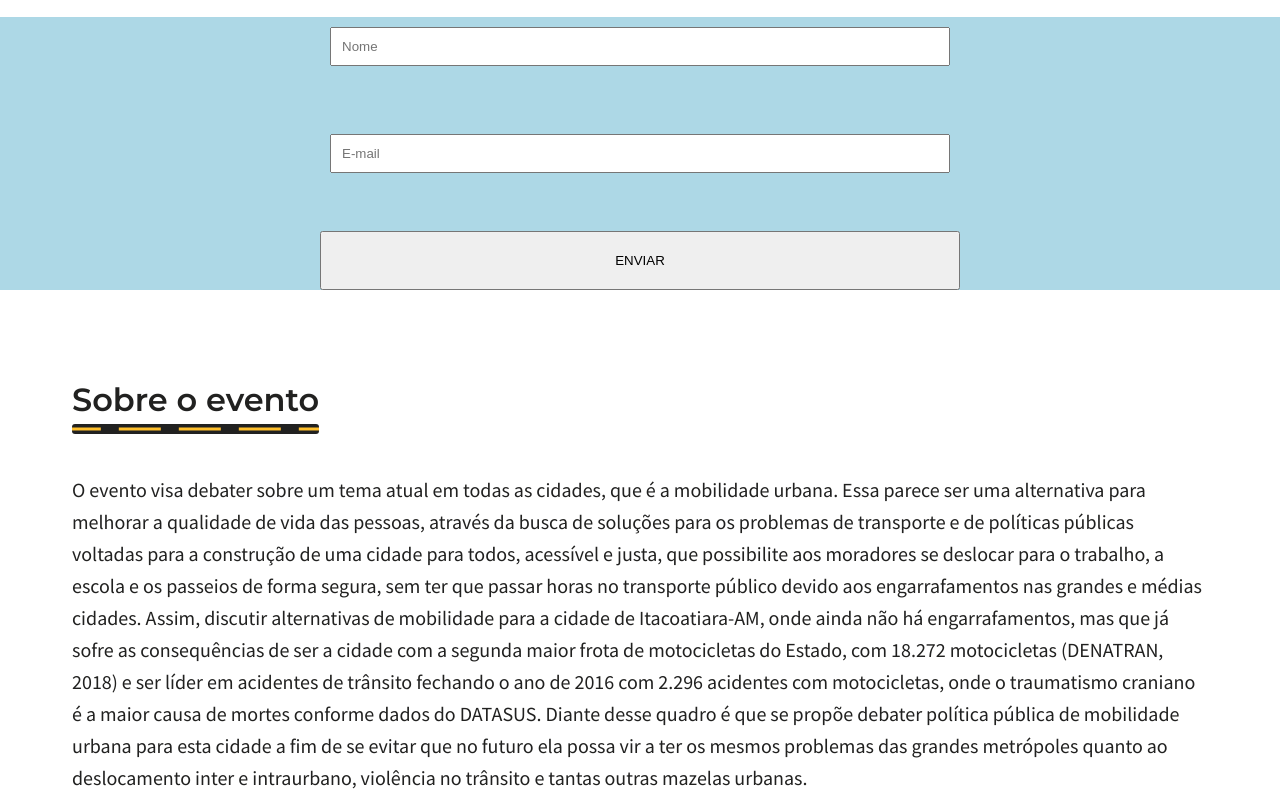
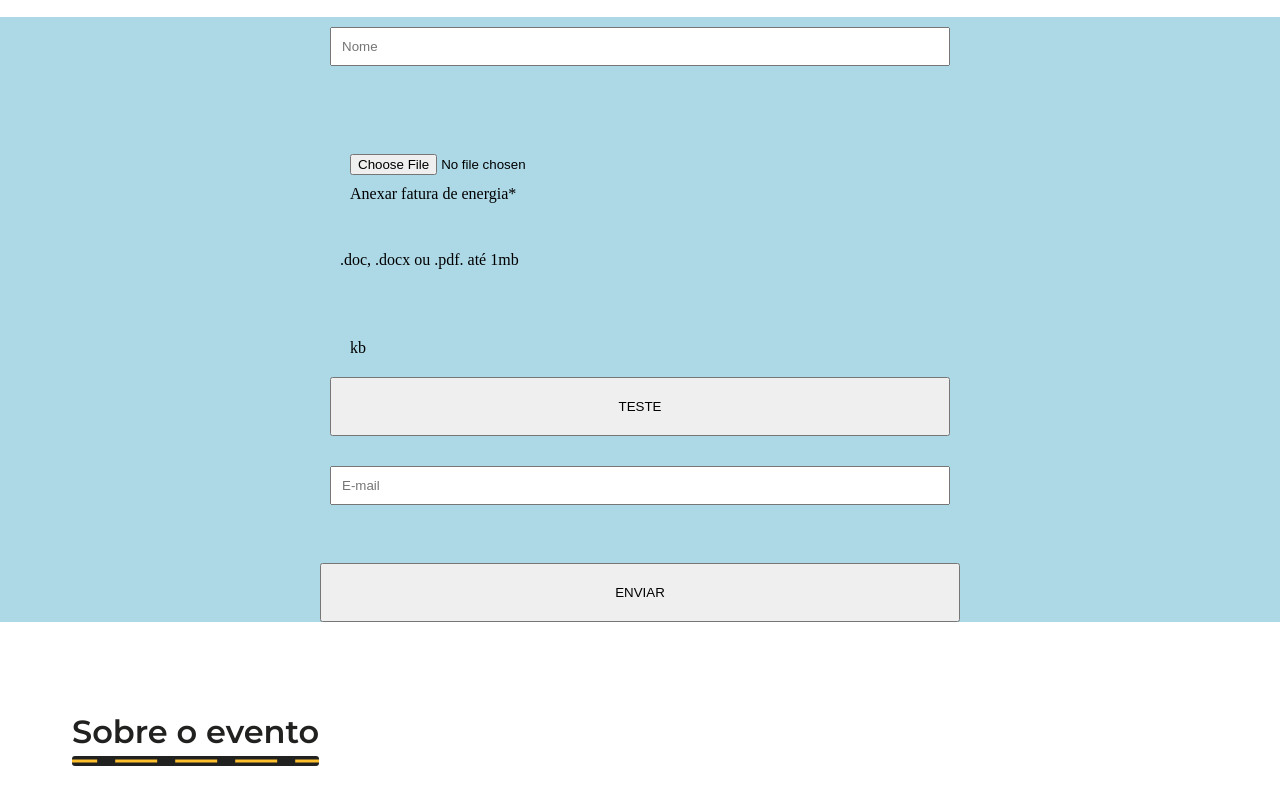
Before and after one commit to rosivancardosoferreira/mobilidade, a Next.js app: page / in a window 1280 px wide. Shown: the part 680-1480 px from the top of the page. Built offline with nearby package versions, Linux system fonts and the light colour scheme.

Commit message:
test: form netlify

```diff
--- a/src/presentation/sections/home/Form/index.tsx
+++ b/src/presentation/sections/home/Form/index.tsx
@@ -1,4 +1,4 @@
-import React, { useCallback, useState } from "react";
+import React, { useState } from "react";
 import { Teste } from "./styles";
 import { Form, Field } from "react-final-form";
 import querystring from "qs";
@@ -6,6 +6,7 @@ import querystring from "qs";
 interface Props {
   nome: string;
   email: string;
+  arquivo: string;
 }
 const validate = (values: Props) => {
   const errors: any = {};
@@ -15,11 +16,20 @@ const validate = (values: Props) => {
   if (!values.email) {
     errors.email = "Campo obrigatório";
   }
+  if (!values.arquivo) {
+    errors.arquivo = "Campo obrigatório";
+  }
   return errors;
 };
 
 export function FormTeste() {
   const [enviado, setEnviado] = useState(false);
+
+  const [infosFile, setInfosFile] = useState({
+    name: "",
+    size: ""
+  });
+  const [alertSizeFile, setAlertSizeFile] = useState(false);
 
   const formSubmit =
     (formName: any, options: any = {}) =>
@@ -33,30 +43,23 @@ export function FormTeste() {
       return fetch("/", { method: "POST", headers, body });
     };
 
-  const onSubmit = useCallback(async (values, form) => {
-    try {
-      await formSubmit("contact")(values).then(() => {
-        alert("ENVIADO COM SUCESSO!");
-        setEnviado(true);
-      });
-      setTimeout(() => {
-        Object.keys(values).forEach(key => {
-          form.resetFieldState(key);
-        });
-        form.reset();
-      });
-    } catch (err) {
-      console.log(err);
-      alert("FALHOU COM SUCESSO!");
-    }
-  }, []);
+  async function onSubmit(values: any, form: any) {
+    console.log("requisição");
+    await formSubmit("contact", { hasFile: true })(values);
+    console.log("passou da requisição");
+    setInfosFile({ name: "", size: "" });
+    form.reset();
+    Object.keys(values).forEach(key => {
+      form.resetFieldState(key);
+    });
+  }
 
   return (
     <Teste>
       <Form
         validate={validate}
         onSubmit={onSubmit}
-        render={({ handleSubmit }) => (
+        render={({ handleSubmit, form }) => (
           <form name="contact" data-netlify="true" onSubmit={handleSubmit}>
             <input type="hidden" name="form-name" value="contact" />
 
@@ -81,6 +84,64 @@ export function FormTeste() {
                 </div>
               )}
             </Field>
+
+            <Field type="file" name="arquivo">
+              {({ input, meta }) => (
+                <>
+                  <div
+                    className={`content-file ${
+                      infosFile.name.length > 0 && "exist-file"
+                    }`}
+                  >
+                    <div className="file">
+                      <input
+                        {...input}
+                        id="analisisFile"
+                        // onChange={(e) => {
+                        //   input.onChange(e)
+                        //   handleChangeFile(e, form)
+                        // }}
+                      />
+                      <label htmlFor="analisisFile">
+                        Anexar fatura de energia*
+                      </label>
+                      <p
+                        className={
+                          (meta.error && meta.touched) || alertSizeFile
+                            ? "required-empty"
+                            : "required-empty-hidden"
+                        }
+                      >
+                        {meta.error && !alertSizeFile
+                          ? meta.error
+                          : "Arquivos de no máximo 1mb"}
+                      </p>
+                    </div>
+                    <span>.doc, .docx ou .pdf. até 1mb</span>
+                  </div>
+                  <div
+                    className={`list-files ${
+                      infosFile.name.length === 0 && "no-files"
+                    }`}
+                  >
+                    <div className="file-infos">
+                      <p className="file-name">{infosFile.name}</p>
+                      <p className="file-size">{infosFile.size} kb</p>
+                    </div>
+                    <button
+                      onClick={() => {
+                        form.change("arquivo", undefined);
+                        console.log("limpar aquivo");
+                        setInfosFile({ name: "", size: "" });
+                      }}
+                    >
+                      TESTE
+                    </button>
+                  </div>
+                </>
+              )}
+            </Field>
+
             <Field name="email">
               {({ input, meta }) => (
                 <div className="message-newslatter">
```
